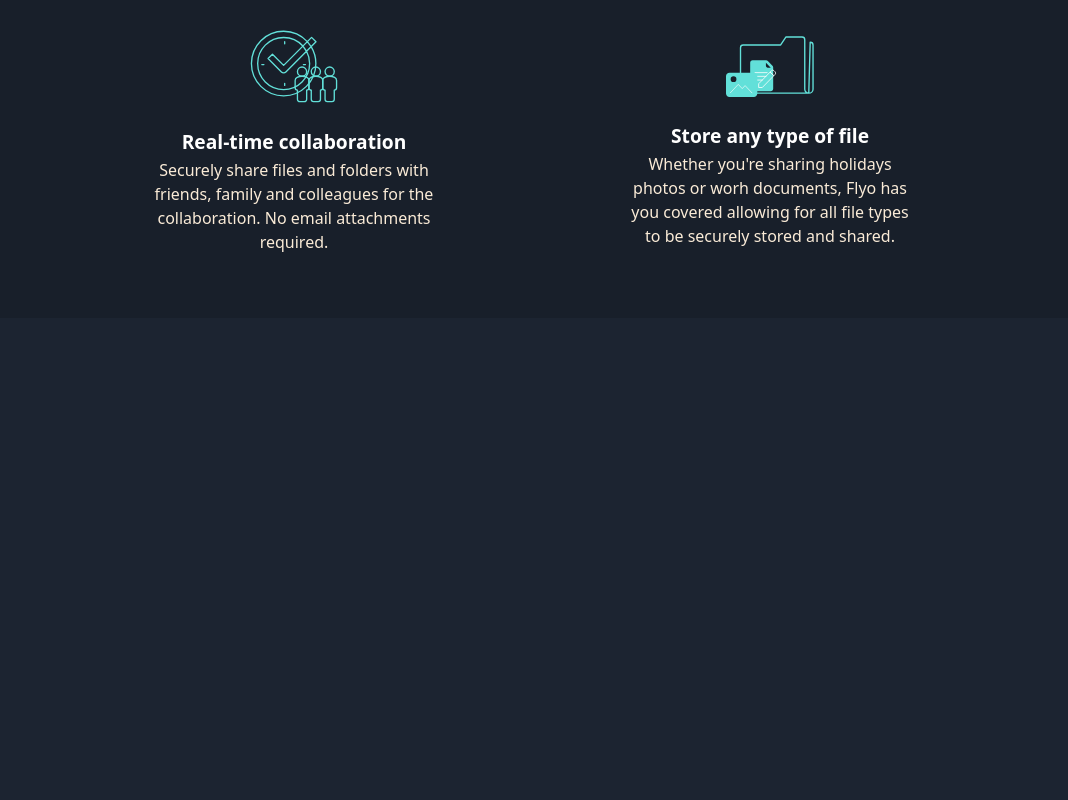
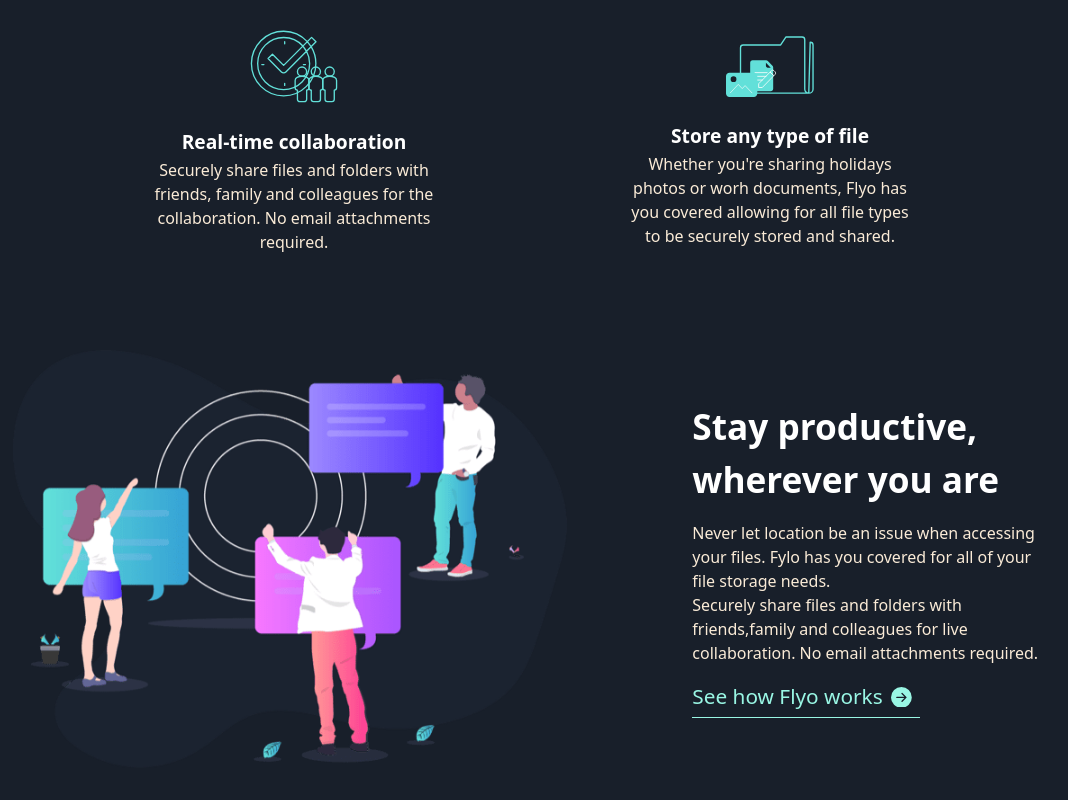
Before and after one commit to Chubbi-Stephen/flyo-landing-page, a React (Create React App) app: page / in a window 1280 px wide. Shown: the part 1395-2195 px from the top of the page, without its empty margins (108-1176 px from the left). Before the commit the page ends 1713 px from the top, so only its background shows below. Built offline with nearby package versions, Linux system fonts and the light colour scheme.

Commit message:
Created stay productive section.

```diff
--- a/package.json
+++ b/package.json
@@ -8,6 +8,7 @@
     "@testing-library/user-event": "^13.5.0",
     "react": "^18.2.0",
     "react-dom": "^18.2.0",
+    "react-icons": "^4.7.1",
     "react-router-dom": "^6.5.0",
     "react-scripts": "5.0.1",
     "web-vitals": "^2.1.4"
--- a/src/App.js
+++ b/src/App.js
@@ -1,6 +1,7 @@
 import Nav from './components/navbar/index'
 import Main from './components/main/index'
 import Features from './components/features/index'
+import StayProductive from './components/stayProductive/index'
 
 function App() {
   return (
@@ -8,6 +9,7 @@ function App() {
       <Nav />
       <Main />
       <Features />
+      <StayProductive />
     </>
   )
 }
--- /dev/null
+++ b/src/components/stayProductive/index.js
@@ -0,0 +1,37 @@
+import React from 'react'
+import stayProductive from '../../Assets/images/illustration-stay-productive.png'
+import { BsFillArrowRightCircleFill } from 'react-icons/bs'
+
+const index = () => {
+  return (
+    <section className="bg-dark-blue flex justify-center items-center">
+      <div className="p-8">
+        <img src={stayProductive} alt="" className="w-[90%]" />
+      </div>
+      <div className="flex flex-col justify-center items-start p-8 w-[33%]">
+        <h2 className="text-[2.2rem] font-bold text-white pb-4">
+          Stay productive, <br />
+          wherever you are
+        </h2>
+        <p className="text-[antiquewhite] pb-4">
+          Never let location be an issue when accessing your files. Fylo has you
+          covered for all of your file storage needs.
+          <br />
+          Securely share files and folders with friends,family and colleagues
+          for live collaboration. No email attachments required.
+        </p>
+        <button
+          type="button"
+          className="border-b-[1px] border-teal-200 pb-1 flex items-center justify-center text-[hsl(198, 60%, 50%)] text-teal-200 text-[1.3rem]"
+        >
+          See how Flyo works{' '}
+          <span className="px-2">
+            <BsFillArrowRightCircleFill />
+          </span>
+        </button>
+      </div>
+    </section>
+  )
+}
+
+export default index
```
Also changed, not shown: 1 other file (tests, documents, lock files or other folders).
